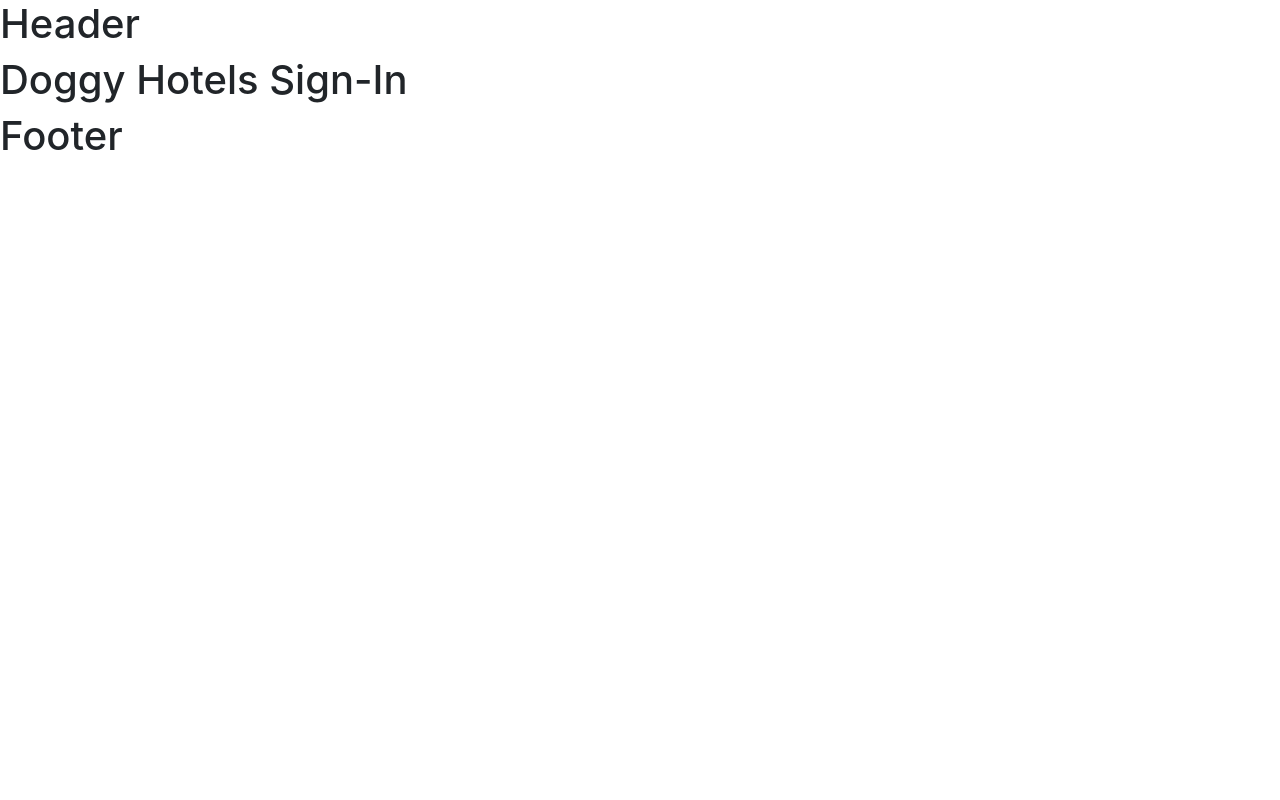
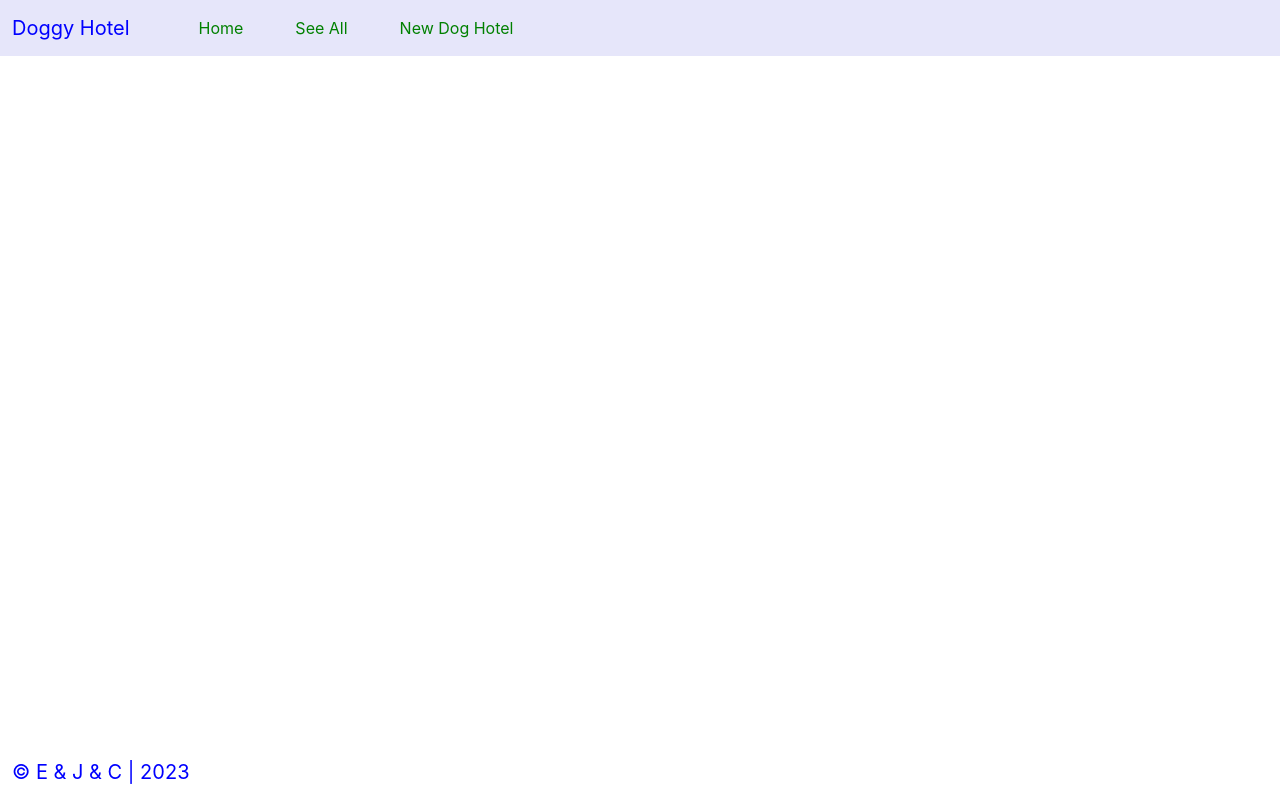
Before and after one commit to learn-academy-2023-charlie/apartment-app-frontend-team-scranton, a React (Create React App) app: page /signin in a window 1280 px wide. Built offline with nearby package versions, Linux system fonts and the light colour scheme; the HTML template or start-up script is replaced by a standard one.

Commit message:
completed header, footer, and testing coverage for both

```diff
--- a/src/App.css
+++ b/src/App.css
@@ -1,38 +1,10 @@
-.App {
-  text-align: center;
+body {
+
 }
 
-.App-logo {
-  height: 40vmin;
-  pointer-events: none;
-}
-
-@media (prefers-reduced-motion: no-preference) {
-  .App-logo {
-    animation: App-logo-spin infinite 20s linear;
-  }
-}
-
-.App-header {
-  background-color: #282c34;
-  min-height: 100vh;
-  display: flex;
-  flex-direction: column;
+.header {
   align-items: center;
   justify-content: center;
-  font-size: calc(10px + 2vmin);
-  color: white;
+  margin-top: 0;
+  padding: 0;
 }
-
-.App-link {
-  color: #61dafb;
-}
-
-@keyframes App-logo-spin {
-  from {
-    transform: rotate(0deg);
-  }
-  to {
-    transform: rotate(360deg);
-  }
-}
--- a/src/components/Footer.js
+++ b/src/components/Footer.js
@@ -1,10 +1,16 @@
-import '../App.css';
 import React from "react"
+import { Navbar, NavbarBrand } from "reactstrap"
 
 const Footer = () => {
-
   return (
-    <h1>Footer</h1>
+    <div style={{
+    display: 'block'
+    }}>
+      <Navbar className="Footer mt5" fixed="bottom">
+        <NavbarBrand href="/" style={{color:"blue"}}> &copy; E & J & C | 2023 </NavbarBrand>
+      </Navbar>
+    </div>
   )
 }
+
 export default Footer;
--- a/src/components/Header.js
+++ b/src/components/Header.js
@@ -1,10 +1,45 @@
-import "../App.css"
-import React from "react"
+import React, { useState } from 'react';
+import {
+  Navbar,
+  NavItem,
+  NavbarToggler,
+  Collapse,
+  NavLink,
+  Nav,
+  NavbarBrand,
+  UncontrolledDropdown,
+  DropdownToggle,
+  DropdownMenu,
+  DropdownItem,
+  NavbarText,
+} from 'reactstrap';
 
-const Header = () => {
+function Header(args) {
+  const [isOpen, setIsOpen] = React.useState(false);
 
   return (
-    <h1>Header</h1>
-  )
+<div style={{
+            display: 'block', width: "100vw"
+        }}>
+            <Navbar style={{ backgroundColor: '#E6E6FA' }} expand="md" fixed="top" className="mb-5">
+                <NavbarBrand href="/" style={{color:"blue"}}>Doggy Hotel &nbsp; &nbsp; &nbsp; &nbsp;</NavbarBrand>
+                <NavbarToggler onClick={() => { setIsOpen(!isOpen) }} />
+                <Collapse isOpen={isOpen} navbar>
+                    <Nav className="mr-auto" navbar>
+                        <NavItem>
+                            <NavLink href="/" style={{color:"green"}}>Home &nbsp; &nbsp; &nbsp; &nbsp;</NavLink>
+                        </NavItem>
+                        <NavItem>
+                            <NavLink href="/doggyhotelindex" style={{color:"green"}}>See All &nbsp; &nbsp; &nbsp; &nbsp;</NavLink>
+                        </NavItem>
+                        <NavItem>
+                            <NavLink href="/doggyhotelnew" style={{color:"green"}}>New Dog Hotel</NavLink>
+                        </NavItem>
+                    </Nav>
+                </Collapse>
+            </Navbar>
+        </div >
+    );
 }
+
 export default Header;
```
Also changed, not shown: src/assets/placeholder.md (added), 2 other files (tests, documents, lock files or other folders).
